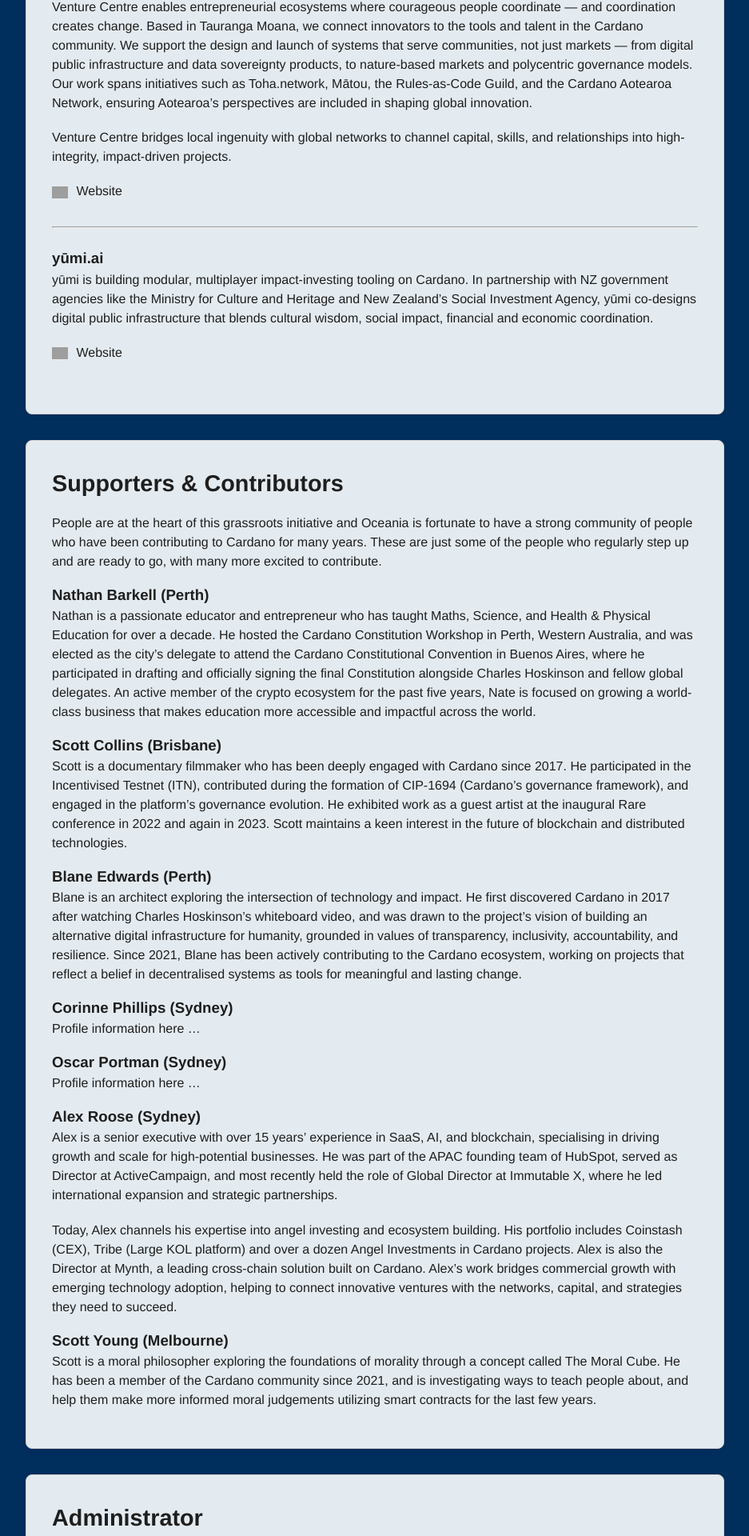
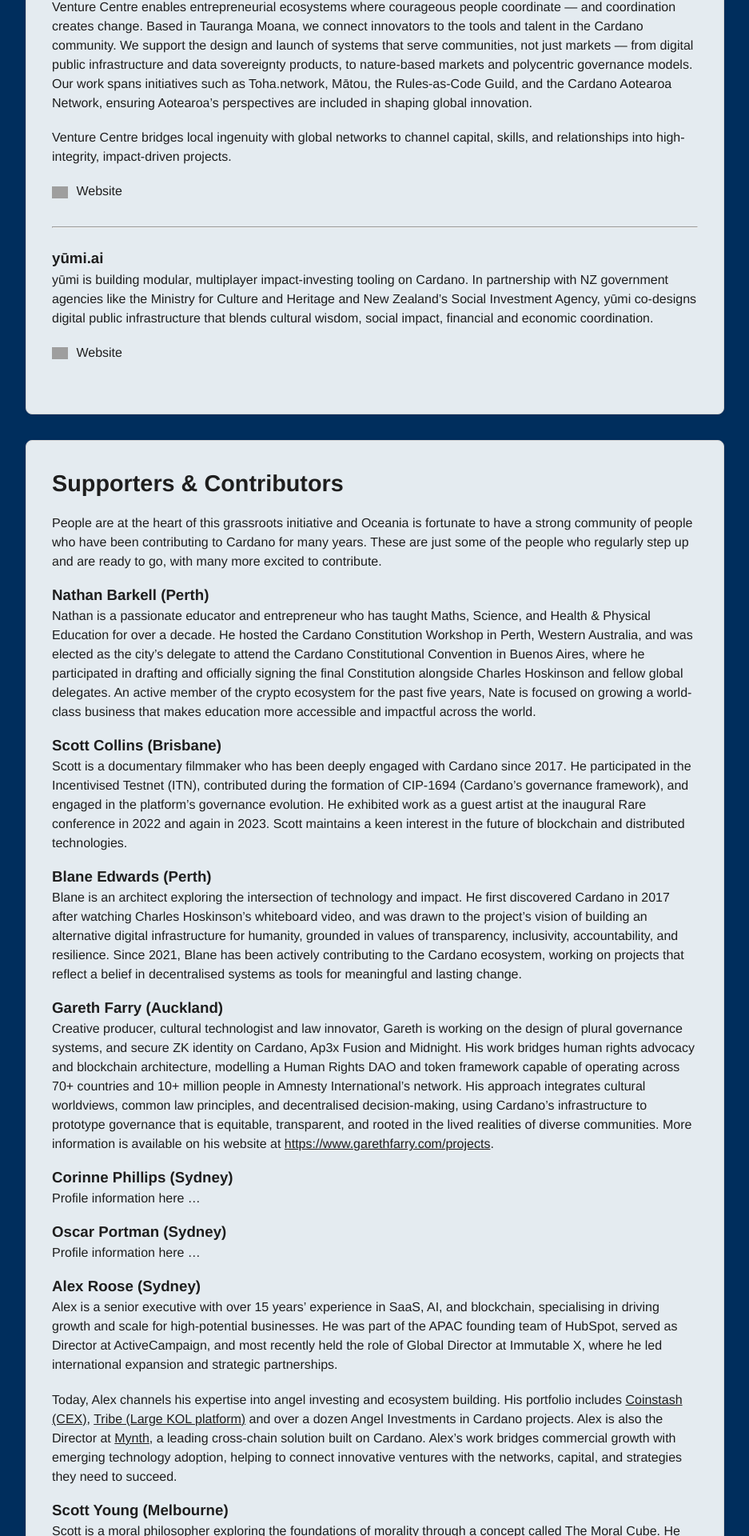
Before and after one commit to cardano-in-oceania/cardano-in-oceania.github.io, a Jekyll site: the page built from pages/who.md, in a window 1280 px wide. Shown: the part 3080-5000 px from the top of the page at 80% size, without its empty margins (303-1240 px from the left). Built offline with Jekyll 4.4.1, drawn with Linux system fonts in a browser that asks for light colours; some of the changed lines change nothing that is shown; some of the changed text lies outside the part shown; grey boxes are pictures that could not be loaded.

Commit message:
Added Gareth Farry to Who

```diff
--- a/pages/who.md
+++ b/pages/who.md
@@ -135,6 +135,9 @@
 ### Blane Edwards (Perth)
 Blane is an architect exploring the intersection of technology and impact. He first discovered Cardano in 2017 after watching Charles Hoskinson’s whiteboard video, and was drawn to the project’s vision of building an alternative digital infrastructure for humanity, grounded in values of transparency, inclusivity, accountability, and resilience. Since 2021, Blane has been actively contributing to the Cardano ecosystem, working on projects that reflect a belief in decentralised systems as tools for meaningful and lasting change.
 
+### Gareth Farry (Auckland)
+Creative producer, cultural technologist and law innovator, Gareth is working on the design of plural governance systems, and secure ZK identity on Cardano, Ap3x Fusion and Midnight. His work bridges human rights advocacy and blockchain architecture, modelling a Human Rights DAO and token framework capable of operating across 70+ countries and 10+ million people in Amnesty International’s network. His approach integrates cultural worldviews, common law principles, and decentralised decision-making, using Cardano’s infrastructure to prototype governance that is equitable, transparent, and rooted in the lived realities of diverse communities.  More information is available on his website at [https://www.garethfarry.com/projects](https://www.garethfarry.com/projects){:target="_blank"}.
+
 ### Corinne Phillips (Sydney)
 Profile information here ...
 
@@ -144,10 +147,10 @@
 ### Alex Roose (Sydney)
 Alex is a senior executive with over 15 years’ experience in SaaS, AI, and blockchain, specialising in driving growth and scale for high-potential businesses. He was part of the APAC founding team of HubSpot, served as Director at ActiveCampaign, and most recently held the role of Global Director at Immutable X, where he led international expansion and strategic partnerships.
 
-Today, Alex channels his expertise into angel investing and ecosystem building. His portfolio includes Coinstash (CEX), Tribe (Large KOL platform) and over a dozen Angel Investments in Cardano projects. Alex is also the Director at Mynth, a leading cross-chain solution built on Cardano. Alex’s work bridges commercial growth with emerging technology adoption, helping to connect innovative ventures with the networks, capital, and strategies they need to succeed.
+Today, Alex channels his expertise into angel investing and ecosystem building. His portfolio includes [Coinstash (CEX)](https://coinstash.com.au/){:target="_blank"}, [Tribe (Large KOL platform)](https://www.tribegroup.co/){:target="_blank"} and over a dozen Angel Investments in Cardano projects. Alex is also the Director at [Mynth](https://www.mynth.ai/){:target="_blank"}, a leading cross-chain solution built on Cardano. Alex’s work bridges commercial growth with emerging technology adoption, helping to connect innovative ventures with the networks, capital, and strategies they need to succeed.
 
 ### Scott Young (Melbourne)
-Scott is a moral philosopher exploring the foundations of morality through a concept called The Moral Cube. He has been a member of the Cardano community since 2021, and is investigating ways to teach people about, and help them make more informed moral judgements utilizing smart contracts for the last few years.
+Scott is a moral philosopher exploring the foundations of morality through a concept called [The Moral Cube](https://themoralcube.com/){:target="_blank"}. He has been a member of the Cardano community since 2021, and is investigating ways to teach people about, and help them make more informed moral judgements utilizing smart contracts for the last few years.
 
 </div>
 <div class="section" markdown="1">
```
